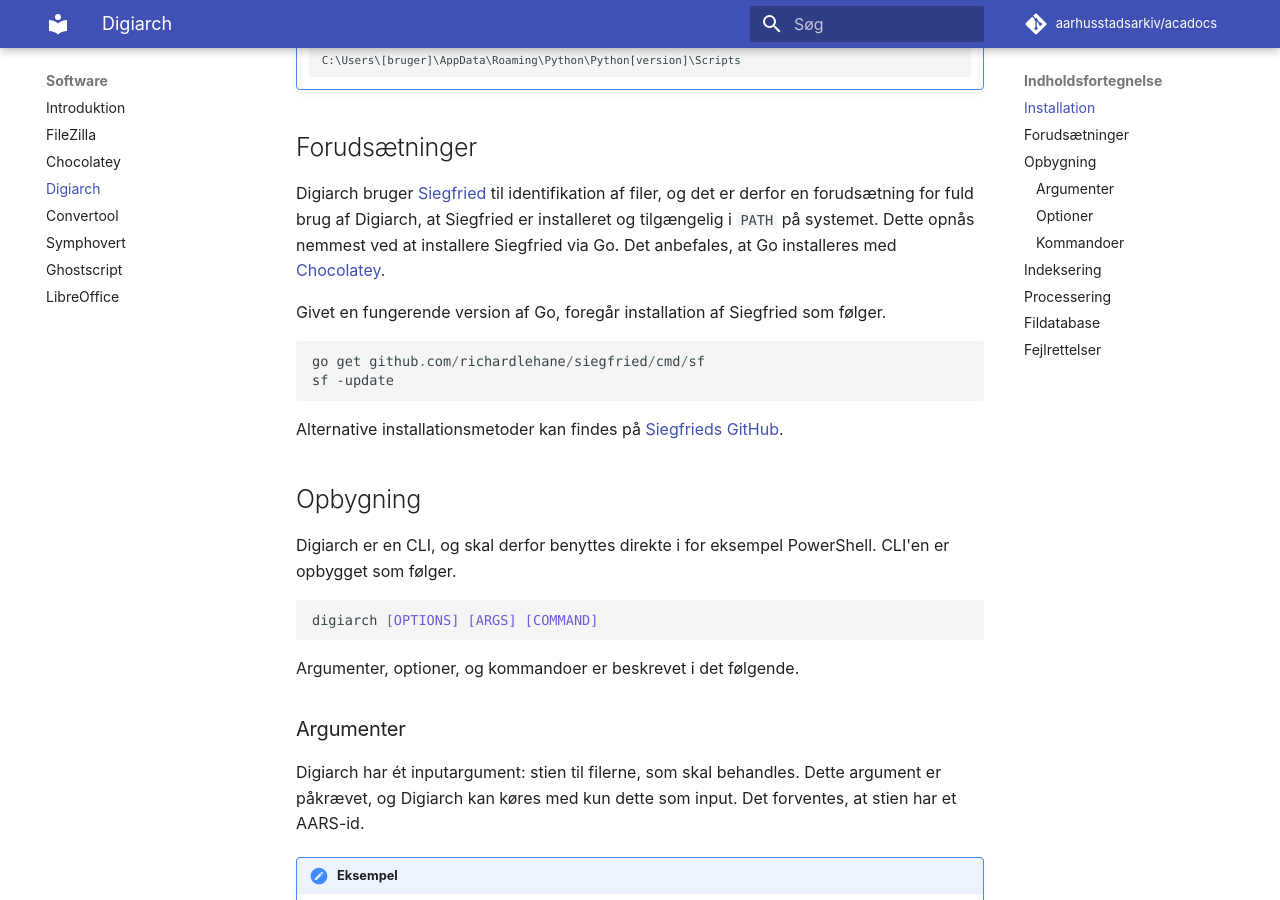
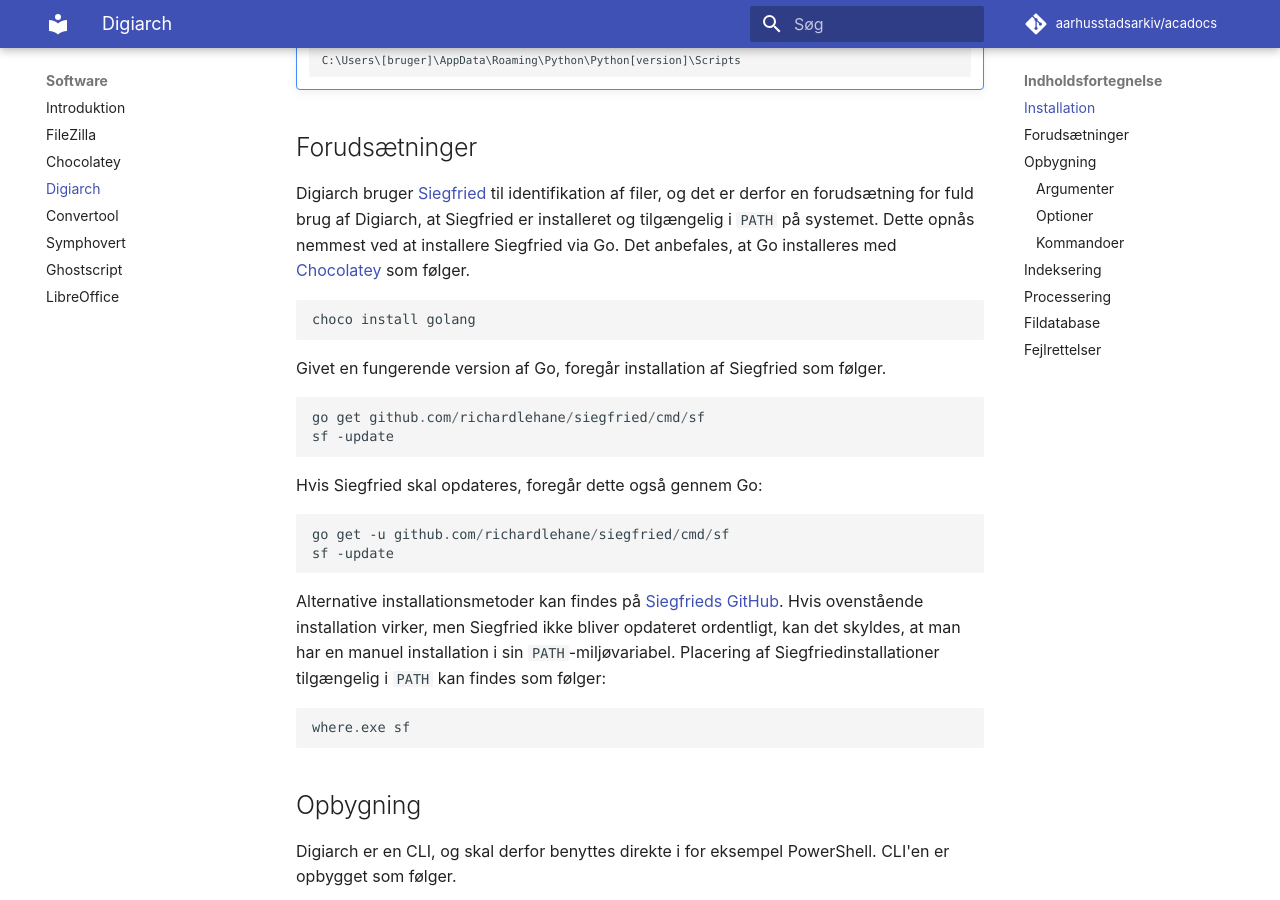
Before and after one commit to aarhusstadsarkiv/acadocs, an MkDocs documentation site: the page built from docs/software/digiarch.md, in a window 1280 px wide and 900 px high, scrolled down 700 px. Built offline with MkDocs 1.6.1 and Material for MkDocs 9.7.7, drawn with Linux system fonts in a browser that asks for light colours; comment, search, counter and statistics services are not loaded.

Commit message:
Add golang & further sf install instructions Closes #42

````diff
--- a/docs/software/digiarch.md
+++ b/docs/software/digiarch.md
@@ -25,7 +25,11 @@
 
 
 ## Forudsætninger
-Digiarch bruger [Siegfried](https://github.com/richardlehane/siegfried) til identifikation af filer, og det er derfor en forudsætning for fuld brug af Digiarch, at Siegfried er installeret og tilgængelig i `PATH` på systemet. Dette opnås nemmest ved at installere Siegfried via Go. Det anbefales, at Go installeres med [Chocolatey](chocolatey.md).
+Digiarch bruger [Siegfried](https://github.com/richardlehane/siegfried) til identifikation af filer, og det er derfor en forudsætning for fuld brug af Digiarch, at Siegfried er installeret og tilgængelig i `PATH` på systemet. Dette opnås nemmest ved at installere Siegfried via Go. Det anbefales, at Go installeres med [Chocolatey](chocolatey.md) som følger.
+
+```powershell
+choco install golang
+```
 
 Givet en fungerende version af Go, foregår installation af Siegfried som følger.
 
@@ -33,7 +37,19 @@
 go get github.com/richardlehane/siegfried/cmd/sf
 sf -update
 ```
-Alternative installationsmetoder kan findes på [Siegfrieds GitHub](https://github.com/richardlehane/siegfried#install).
+Hvis Siegfried skal opdateres, foregår dette også gennem Go:
+
+```powershell
+go get -u github.com/richardlehane/siegfried/cmd/sf
+sf -update
+```
+
+Alternative installationsmetoder kan findes på [Siegfrieds GitHub](https://github.com/richardlehane/siegfried#install). Hvis ovenstående installation virker, men Siegfried ikke bliver opdateret ordentligt, kan det skyldes, at man har en manuel installation i sin `PATH`-miljøvariabel. Placering af Siegfriedinstallationer tilgængelig i `PATH` kan findes som følger:
+
+```powershell
+where.exe sf
+```
+
 
 ## Opbygning
 Digiarch er en CLI, og skal derfor benyttes direkte i for eksempel PowerShell. CLI'en er opbygget som følger.
````
